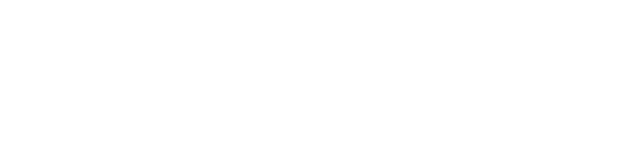
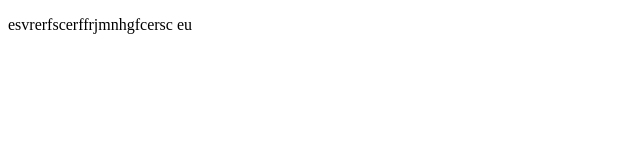
Before and after one commit to micahlinsoriscool/micahlinsoriscool.github.io, a plain HTML site: page index.html in a window 1280 px wide. Shown: the whole page, without its empty margins (0-640 px from the left). Drawn offline with Linux system fonts and the light colour scheme.

Commit message:
Update index.html

```diff
--- a/index.html
+++ b/index.html
@@ -4,3 +4,6 @@
     <title>pizza</title>
   </head>
 </html>
+<p>esvrerfscerffrjmnhgfcersc
+ eu
+</p>
```
